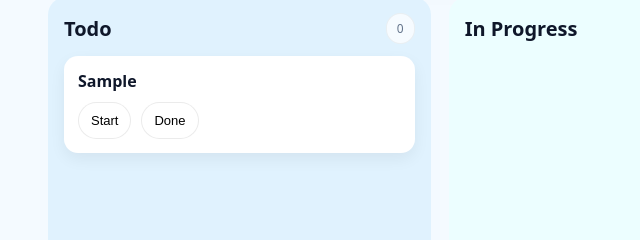
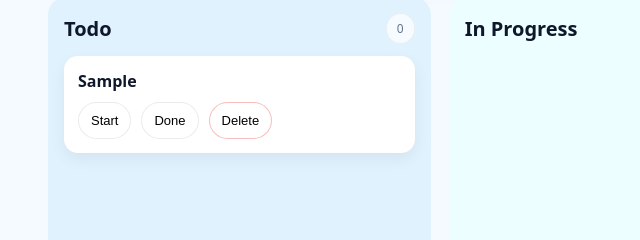
Before and after one commit to Jinaaaaks/teamflow, a plain HTML site: page index.html in a window 1280 px wide. Both pictures are taken after typing "Sample" into the empty fields and a click on the button "Add Task". Shown: the part 256-496 px from the top of the page, 0-640 px from the left. Drawn offline with Linux system fonts and the light colour scheme.

Commit message:
Add delete task action

```diff
--- a/script.js
+++ b/script.js
@@ -44,8 +44,12 @@ document.addEventListener("DOMContentLoaded", () => {
     const toDoneBtn = document.createElement("button");
     toDoneBtn.textContent = "Done";
 
+    const deleteBtn = document.createElement("button");
+    deleteBtn.textContent = "Delete";
+
     actions.appendChild(toProgressBtn);
     actions.appendChild(toDoneBtn);
+    actions.appendChild(deleteBtn);
 
     li.appendChild(title);
     li.appendChild(actions);
@@ -57,6 +61,11 @@ document.addEventListener("DOMContentLoaded", () => {
 
     toDoneBtn.addEventListener("click", () => {
       doneList.appendChild(li);
+      updateCounts();
+    });
+
+    deleteBtn.addEventListener("click", () => {
+      li.remove();
       updateCounts();
     });
 
--- a/style.css
+++ b/style.css
@@ -149,3 +149,10 @@ li {
 .task-title {
   font-weight: 600;
 }
+.task-actions button:last-child {
+  border: 1px solid rgba(239, 68, 68, 0.35);
+}
+
+.task-actions button:last-child:hover {
+  border-color: rgba(239, 68, 68, 0.7);
+}
```
